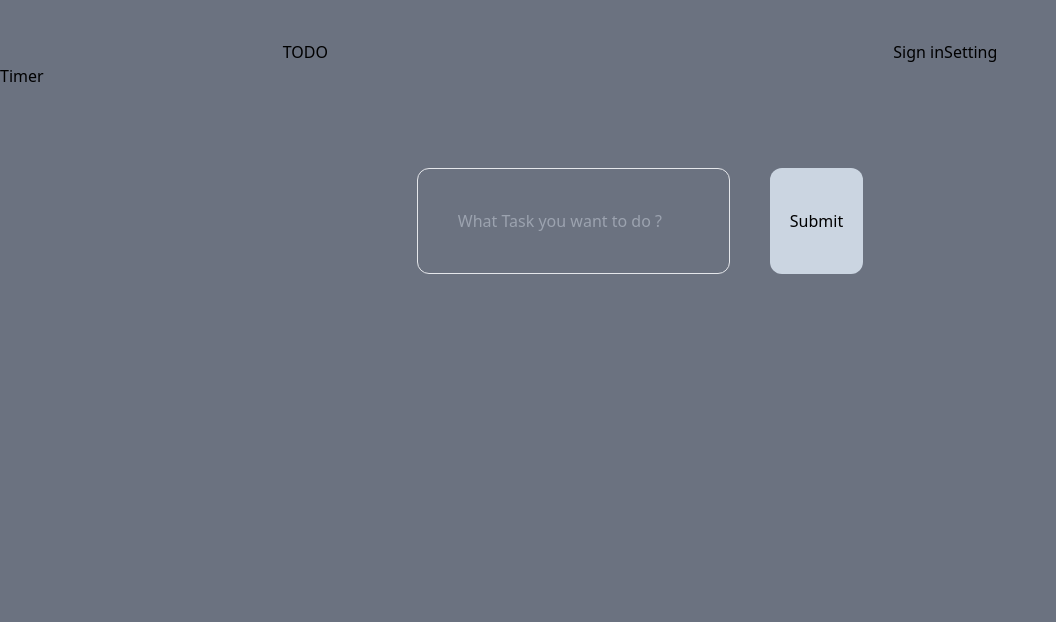
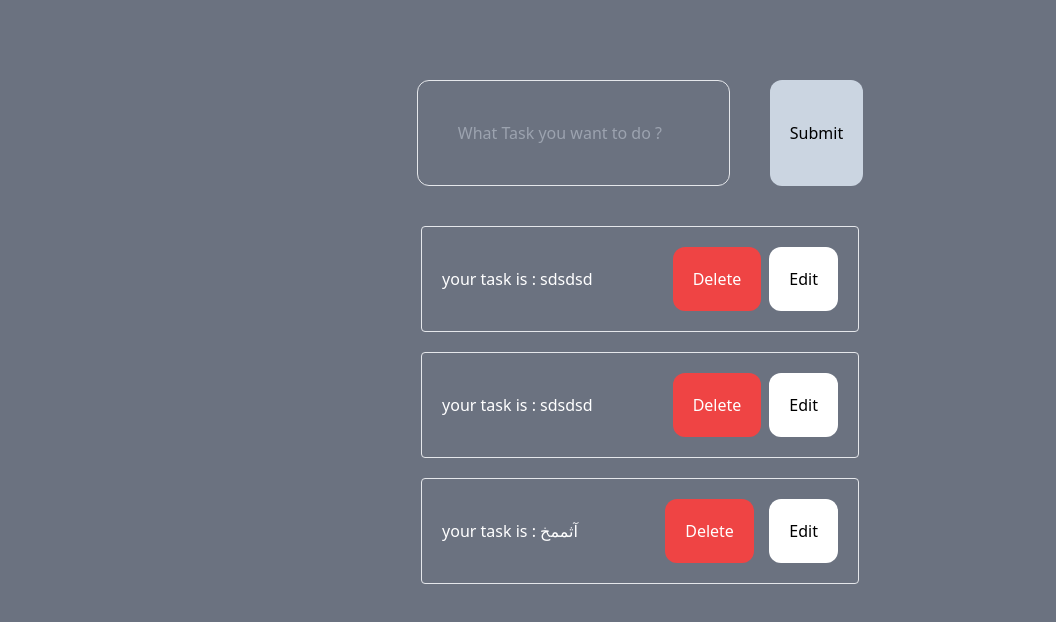
Before and after one commit to mohammadhoseinbaba/Todo, a React (Vite) app: page / in a window 1280 px wide. Shown: the top 622 px of the page, without its empty margins (0-1056 px from the left). Built offline with nearby package versions, Linux system fonts and the light colour scheme; data requests are answered from the project's data file.

Commit message:
updatedREADME

```diff
--- a/db.json
+++ b/db.json
@@ -1,3 +1,16 @@
 {
-  "tasks": []
+  "tasks": [
+    {
+      "id": "6e21",
+      "text": "sdsdsd"
+    },
+    {
+      "id": "12d9",
+      "text": "sdsdsd"
+    },
+    {
+      "id": "2386",
+      "text": "آثممخ"
+    }
+  ]
 }
--- a/src/App.tsx
+++ b/src/App.tsx
@@ -3,8 +3,6 @@ import Navbar from './Components/Navbar'
 import Timer from './Components/Timer'
 const App: React.FC = () => {
   return <div>
-    <Navbar />
-    <Timer/>
     <TodoList />
   </div>
 }
--- a/src/Components/Todolist.tsx
+++ b/src/Components/Todolist.tsx
@@ -80,9 +80,9 @@ const TodoList: React.FC = () => {
         return <li className="text-white flex justify-between items-center mb-5 border p-5 rounded " key={data.id}>
             {isEditing ? (<input type="text" onChange={(e) => setNewText(e.target.value)} value={newText} className="text-black p-2 rounded" />) : (
                 <>your task is : {data.text}</>)}
-            {isEditing ? (<><button onClick={() => handleEdit(data.id!)}>Save</button><button onClick={() => { setEditingTaskId(null); setNewText('') }}>cancel</button></>) : (<>
+            {isEditing ? (<><button className="bg-emerald-700 text-white p-5 ml-2 rounded-xl" onClick={() => handleEdit(data.id!)}>Save</button><button className="bg-red-500 p-5 ml-2 rounded-xl" onClick={() => { setEditingTaskId(null); setNewText('') }}>cancel</button></>) : (<>
                 <button className=" bg-red-500 p-5 ml-20 rounded-xl " onClick={() => handleDelete(data.id!)}>Delete</button>
-                <button onClick={() => { setEditingTaskId(data.id!); setNewText(data.text) }}>Edit</button></>)}
+                <button className="bg-white text-black p-5 ml-2 rounded-xl" onClick={() => { setEditingTaskId(data.id!); setNewText(data.text) }}>Edit</button></>)}
         </li>
     })
 
```
Also changed, not shown: 1 other file (tests, documents, lock files or other folders).
